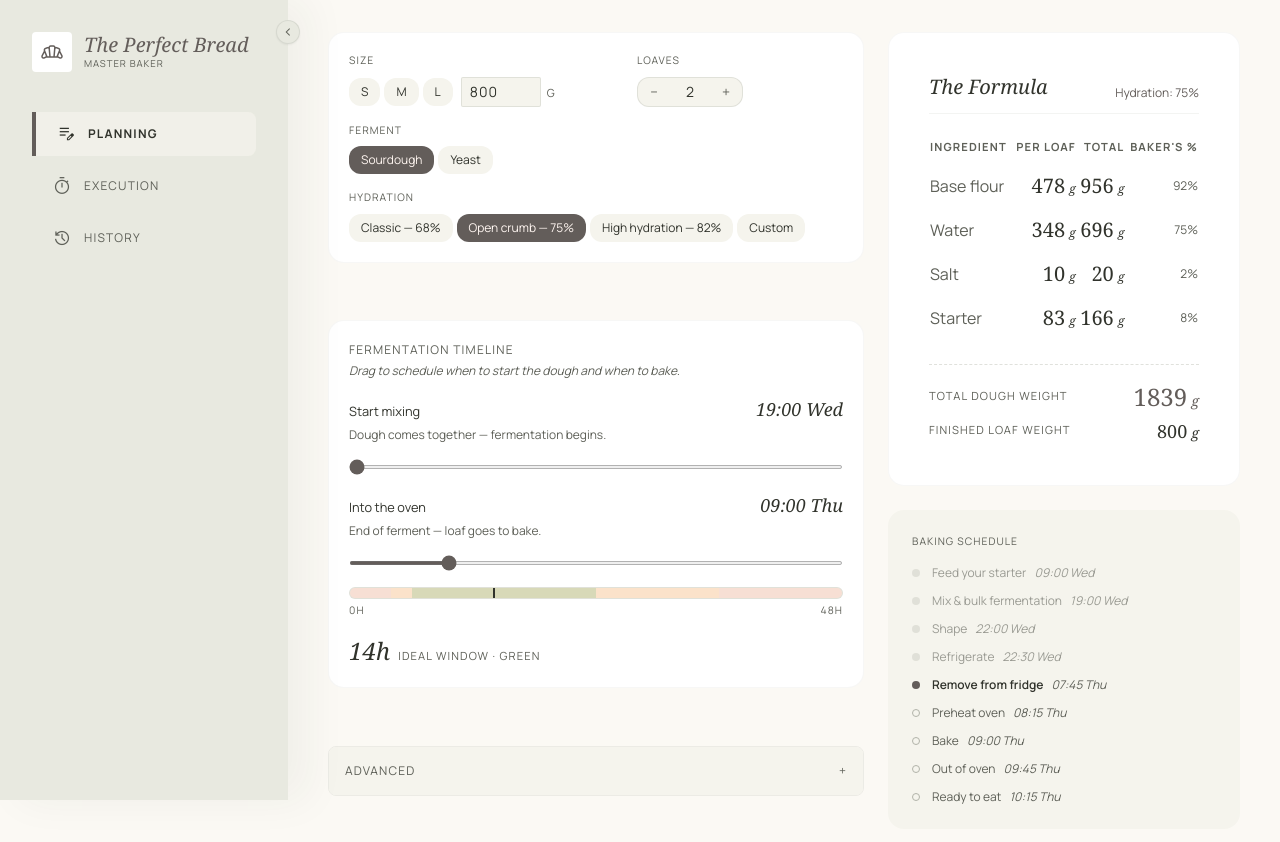
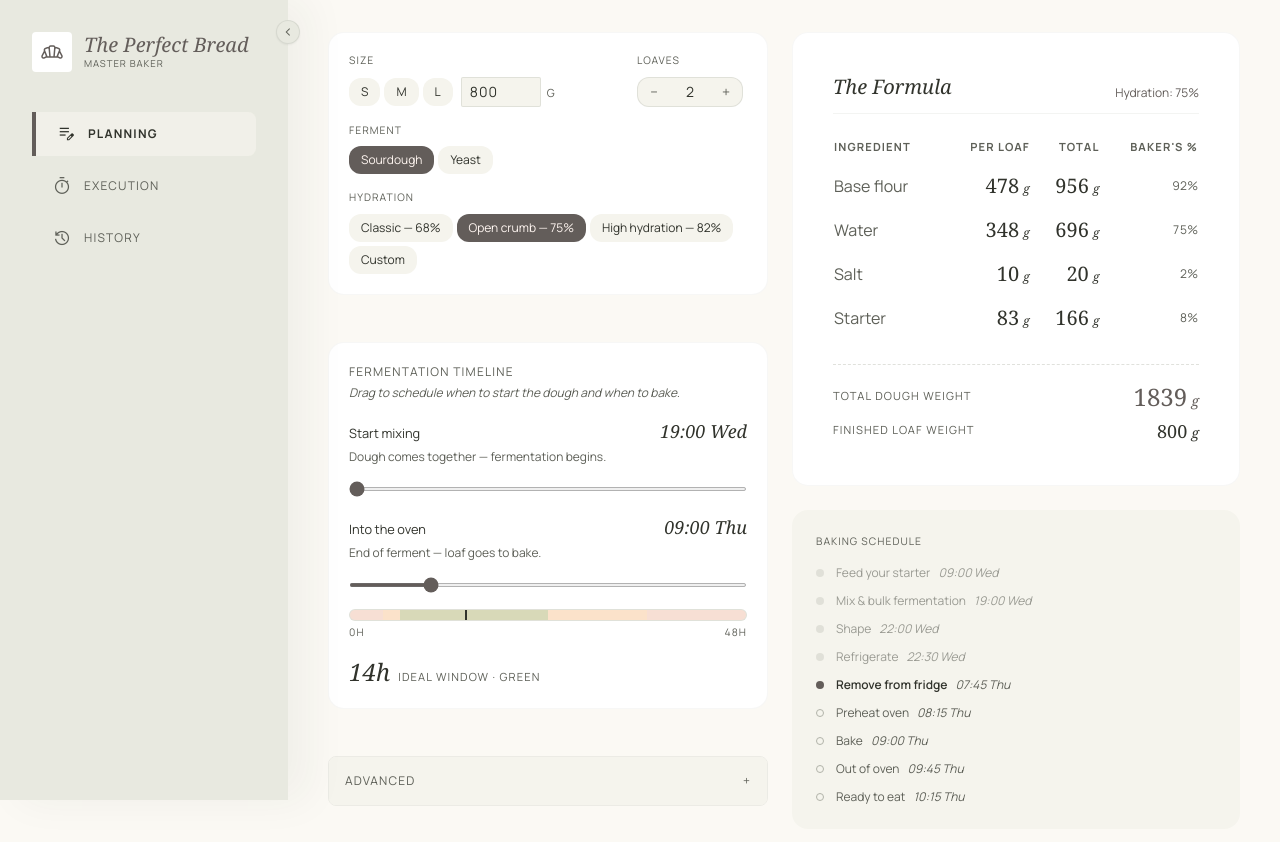
Before and after one commit to nymann/bakers-percentage, a React (Vite) app: page / in a window 1280 px wide. Both pictures are taken after a click on the button "Increase loaf count". Shown: the top 842 px of the page. Built offline with nearby package versions, Linux system fonts and the light colour scheme.

Commit message:
Widen formula column; add Ledger column spacing
Formula + schedule sidebar grew from 18-22rem to 22-28rem so 4-digit
gram values don't squash adjacent columns. Ledger also gets tabular
numbers, per-cell gutters, and nowrap on gram cells to keep alignment
crisp when totals cross 1000g.

```diff
--- a/src/adapters/driving/planning/EditorialPlanningView.tsx
+++ b/src/adapters/driving/planning/EditorialPlanningView.tsx
@@ -238,7 +238,7 @@ export function EditorialPlanningView() {
 
 const PLANNING_GRID_STYLE = {
   display: 'grid',
-  gridTemplateColumns: 'minmax(0, 1fr) minmax(18rem, 22rem)',
+  gridTemplateColumns: 'minmax(0, 1fr) minmax(22rem, 28rem)',
   gridTemplateAreas: `
     "strip    formula"
     "timeline formula"
--- a/src/design-system/molecules/Ledger.tsx
+++ b/src/design-system/molecules/Ledger.tsx
@@ -35,27 +35,27 @@ export function Ledger({
           Hydration: {Math.round(hydrationPercent * 100)}%
         </span>
       </div>
-      <table aria-label="Ingredient ledger" className="w-full">
+      <table aria-label="Ingredient ledger" className="w-full tabular-nums">
         <thead>
           <tr>
-            <th scope="col" className="text-left font-label text-[0.7rem] uppercase tracking-widest text-on-surface-variant pb-2">
+            <th scope="col" className="text-left font-label text-[0.7rem] uppercase tracking-widest text-on-surface-variant pb-2 pr-3">
               Ingredient
             </th>
             {multiLoaf ? (
               <>
-                <th scope="col" className="text-right font-label text-[0.7rem] uppercase tracking-widest text-on-surface-variant pb-2">
+                <th scope="col" className="text-right font-label text-[0.7rem] uppercase tracking-widest text-on-surface-variant pb-2 pl-3">
                   Per loaf
                 </th>
-                <th scope="col" className="text-right font-label text-[0.7rem] uppercase tracking-widest text-on-surface-variant pb-2">
+                <th scope="col" className="text-right font-label text-[0.7rem] uppercase tracking-widest text-on-surface-variant pb-2 pl-3">
                   Total
                 </th>
               </>
             ) : (
-              <th scope="col" className="text-right font-label text-[0.7rem] uppercase tracking-widest text-on-surface-variant pb-2">
+              <th scope="col" className="text-right font-label text-[0.7rem] uppercase tracking-widest text-on-surface-variant pb-2 pl-3">
                 Grams
               </th>
             )}
-            <th scope="col" className="text-right font-label text-[0.7rem] uppercase tracking-widest text-on-surface-variant pb-2">
+            <th scope="col" className="text-right font-label text-[0.7rem] uppercase tracking-widest text-on-surface-variant pb-2 pl-3">
               Baker's %
             </th>
           </tr>
@@ -63,18 +63,18 @@ export function Ledger({
         <tbody>
           {rows.map((row) => (
             <tr key={row.name} className="group">
-              <td className="py-2 font-body text-on-surface-variant">{row.name}</td>
-              <td className="py-2 text-right font-headline text-xl">
+              <td className="py-2 pr-3 font-body text-on-surface-variant">{row.name}</td>
+              <td className="py-2 pl-3 text-right font-headline text-xl whitespace-nowrap">
                 {row.grams}
                 <span className="text-xs italic ml-1">g</span>
               </td>
               {multiLoaf && (
-                <td className="py-2 text-right font-headline text-xl">
+                <td className="py-2 pl-3 text-right font-headline text-xl whitespace-nowrap">
                   {row.total ?? row.grams}
                   <span className="text-xs italic ml-1">g</span>
                 </td>
               )}
-              <td className="py-2 text-right font-label text-xs text-on-surface-variant">
+              <td className="py-2 pl-3 text-right font-label text-xs text-on-surface-variant">
                 {row.percentage}
               </td>
             </tr>
```
